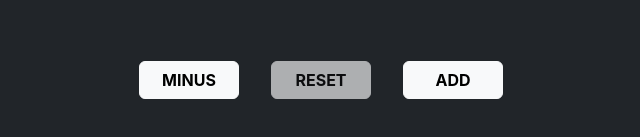
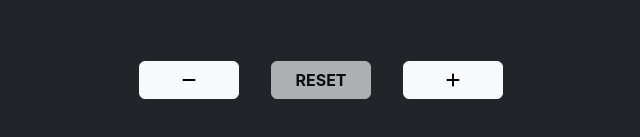
Before and after one commit to koidzt/my-pages, a React (Create React App) app: page /counter in a window 1280 px wide. Shown: the part 315-452 px from the top of the page, without its empty margins (319-959 px from the left). Built offline with nearby package versions, Linux system fonts and the light colour scheme; the HTML template or start-up script is replaced by a standard one.

Commit message:
Revised method setState

```diff
--- a/src/views/pages/counter/Counter.js
+++ b/src/views/pages/counter/Counter.js
@@ -1,17 +1,19 @@
+import { faMinus, faPlus } from '@fortawesome/free-solid-svg-icons';
+import { FontAwesomeIcon } from '@fortawesome/react-fontawesome';
 import React, { useState } from 'react';
 import Theme from '../../../assets/theme/Theme';
 
 function Counter() {
   const [count, setCount] = useState(0);
 
-  const onClickMinus = () => {
-    setCount(count - 1);
+  const onClickDecrease = () => {
+    setCount((count) => count - 1);
   };
   const onClickReset = () => {
     setCount(0);
   };
-  const onClickAdd = () => {
-    setCount(count + 1);
+  const onClickIncrease = () => {
+    setCount((count) => count + 1);
   };
 
   return (
@@ -26,14 +28,18 @@ function Counter() {
       </div>
 
       <div className="d-flex justify-content-center align-items-center">
-        <button className="btn btn-light mx-3" style={{ width: '100px' }} onClick={onClickMinus}>
-          <b>MINUS</b>
+        <button className="btn btn-light mx-3" style={{ width: '100px' }} onClick={onClickDecrease}>
+          <b>
+            <FontAwesomeIcon icon={faMinus} />
+          </b>
         </button>
         <button className="btn btn-light mx-3" style={{ width: '100px' }} onClick={onClickReset} disabled={count === 0}>
           <b>RESET</b>
         </button>
-        <button className="btn btn-light mx-3" style={{ width: '100px' }} onClick={onClickAdd}>
-          <b>ADD</b>
+        <button className="btn btn-light mx-3" style={{ width: '100px' }} onClick={onClickIncrease}>
+          <b>
+            <FontAwesomeIcon icon={faPlus} />
+          </b>
         </button>
       </div>
     </Theme>
```
